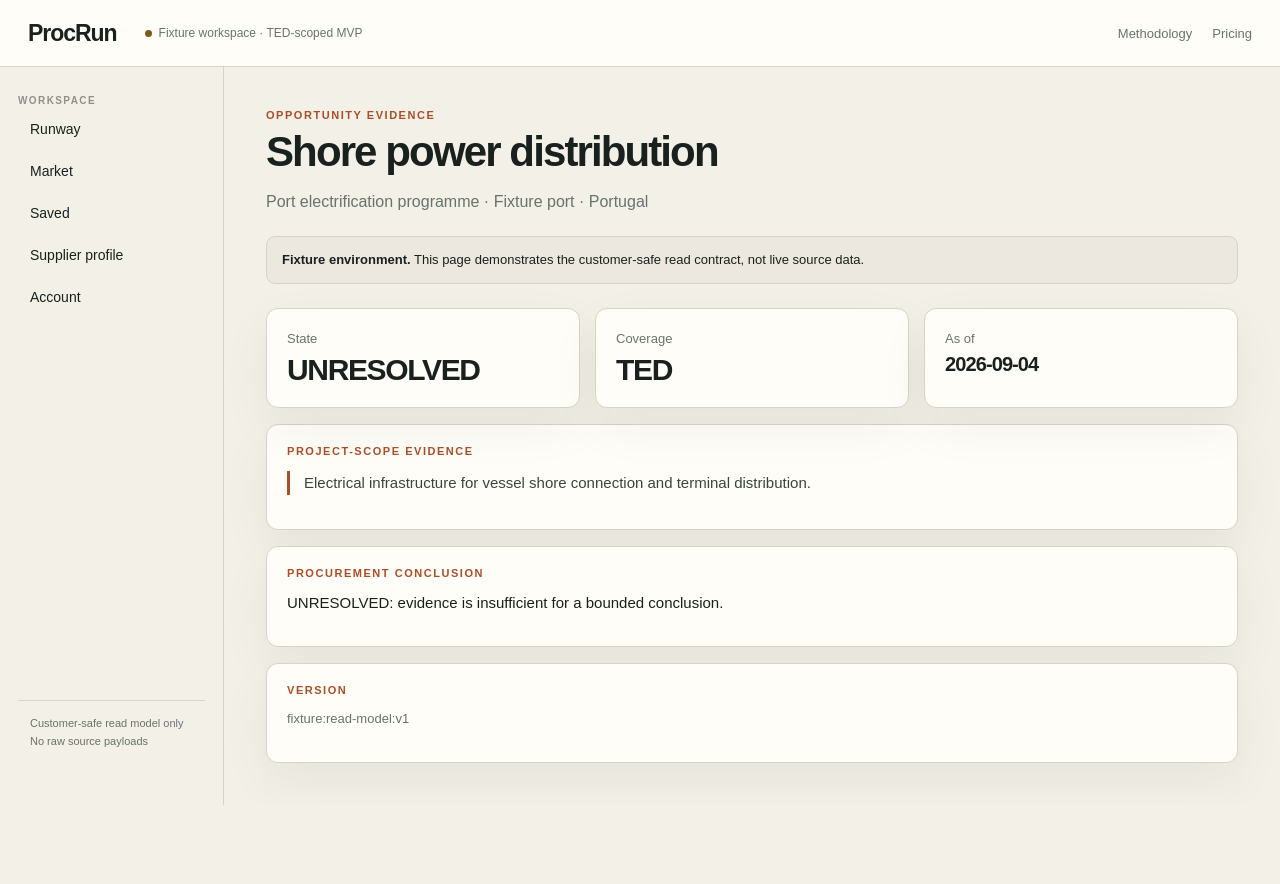
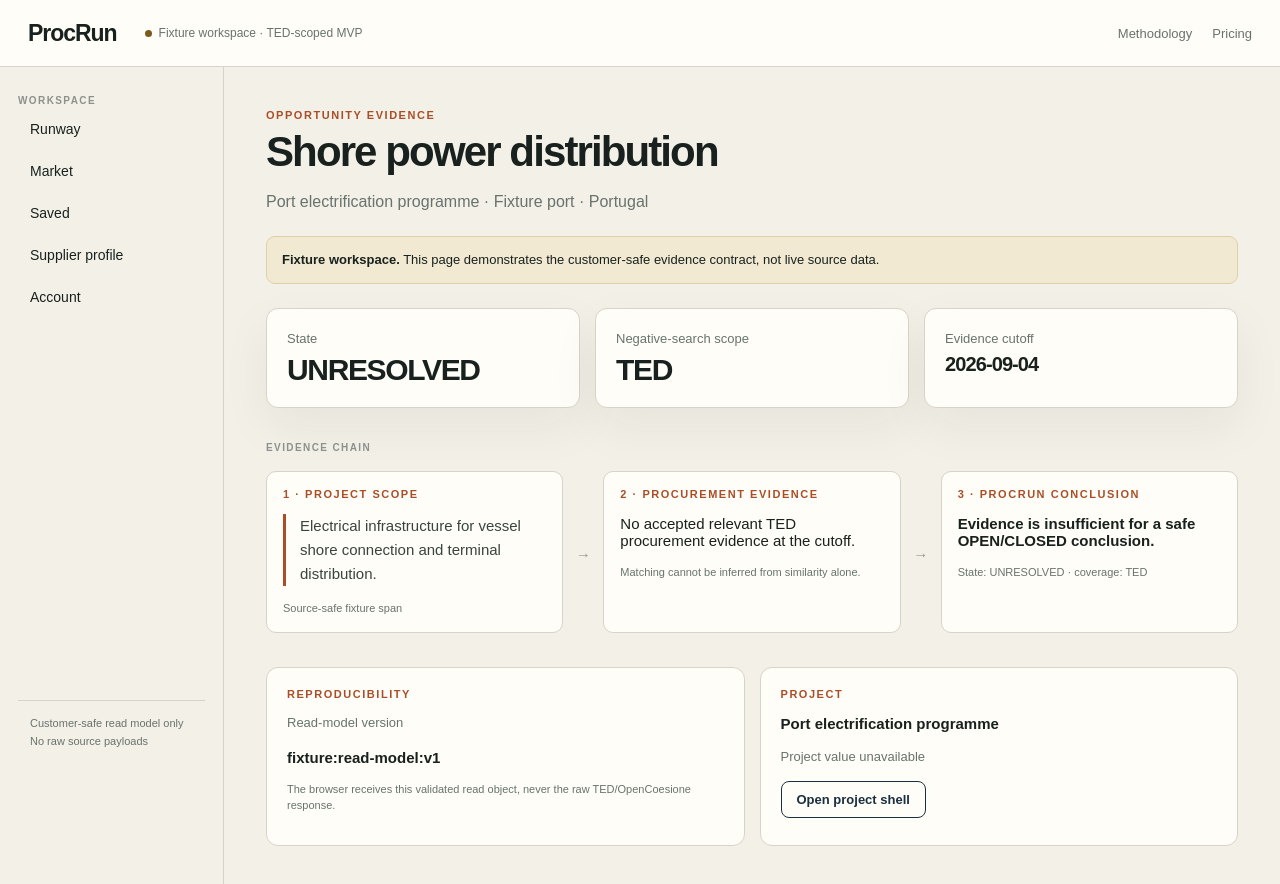
Before and after one commit to martibal/procrun, a Next.js app in the folder web/: page /app/opportunities/opp-port-power in a window 1280 px wide. Shown: the top 884 px of the page. Before the commit the page ends 805 px from the top, so only its background shows below. Built offline with nearby package versions, Linux system fonts and the light colour scheme.

Commit message:
Build full opportunity evidence chain detail

```diff
--- a/web/app/app/opportunities/[id]/page.tsx
+++ b/web/app/app/opportunities/[id]/page.tsx
@@ -1,22 +1,44 @@
 import { notFound } from "next/navigation";
+import Link from "next/link";
 import { getOpportunity } from "@/lib/read-model";
 
 export default async function OpportunityPage({ params }: { params: Promise<{ id: string }> }) {
   const { id } = await params;
   const item = getOpportunity(id);
   if (!item) notFound();
+
+  const conclusion = item.state === "OPEN"
+    ? item.openWording
+    : item.procurementEvidence ?? "Evidence is insufficient for a safe OPEN/CLOSED conclusion.";
+
   return <>
     <div className="eyebrow">Opportunity evidence</div>
     <h1 className="h1">{item.component}</h1>
     <p className="lede">{item.projectTitle} · {item.geography}</p>
-    <div className="notice"><strong>Fixture environment.</strong> This page demonstrates the customer-safe read contract, not live source data.</div>
+    <div className="notice scope"><strong>Fixture workspace.</strong> This page demonstrates the customer-safe evidence contract, not live source data.</div>
+
     <div className="grid">
       <div className="card"><div className="small">State</div><div className="kpi">{item.state}</div></div>
-      <div className="card"><div className="small">Coverage</div><div className="kpi">{item.coverage}</div></div>
-      <div className="card"><div className="small">As of</div><div className="kpi" style={{fontSize:20}}>{item.cutoffDate}</div></div>
+      <div className="card"><div className="small">Negative-search scope</div><div className="kpi">{item.coverage}</div></div>
+      <div className="card"><div className="small">Evidence cutoff</div><div className="kpi" style={{fontSize:20}}>{item.cutoffDate}</div></div>
     </div>
-    <section className="card" style={{marginTop:16}}><div className="eyebrow">Project-scope evidence</div><p className="evidence">{item.projectEvidence}</p></section>
-    <section className="card" style={{marginTop:16}}><div className="eyebrow">Procurement conclusion</div><p>{item.state === "OPEN" ? item.openWording : item.procurementEvidence ?? "UNRESOLVED: evidence is insufficient for a bounded conclusion."}</p>{item.state === "OPEN" && <p className="small">This does not establish absence outside TED, including purely national or below-threshold procedures.</p>}</section>
-    <section className="card" style={{marginTop:16}}><div className="eyebrow">Version</div><p className="small">{item.sourceVersion}</p></section>
+
+    <section className="section">
+      <div className="section-label">Evidence chain</div>
+      <div className="evidence-chain">
+        <div className="chain-node"><div className="eyebrow">1 · Project scope</div><p className="evidence">{item.projectEvidence}</p><div className="micro">Source-safe fixture span</div></div>
+        <div className="chain-arrow">→</div>
+        <div className="chain-node"><div className="eyebrow">2 · Procurement evidence</div><p>{item.procurementEvidence ?? "No accepted relevant TED procurement evidence at the cutoff."}</p><div className="micro">Matching cannot be inferred from similarity alone.</div></div>
+        <div className="chain-arrow">→</div>
+        <div className="chain-node"><div className="eyebrow">3 · ProcRun conclusion</div><p><strong>{conclusion}</strong></p><div className="micro">State: {item.state} · coverage: {item.coverage}</div></div>
+      </div>
+    </section>
+
+    {item.state === "OPEN" && <div className="notice scope"><strong>Coverage boundary:</strong> This does not establish absence outside TED, including purely national or below-threshold procedures.</div>}
+
+    <section className="grid two section">
+      <div className="card flat"><div className="eyebrow">Reproducibility</div><p className="small">Read-model version</p><p><strong>{item.sourceVersion}</strong></p><p className="micro">The browser receives this validated read object, never the raw TED/OpenCoesione response.</p></div>
+      <div className="card flat"><div className="eyebrow">Project</div><p><strong>{item.projectTitle}</strong></p><p className="small">{item.valueEur ? `Fixture project value €${item.valueEur.toLocaleString("en-US")}` : "Project value unavailable"}</p><Link href={`/app/projects/${item.projectId}`} className="button secondary">Open project shell</Link></div>
+    </section>
   </>;
 }
```
